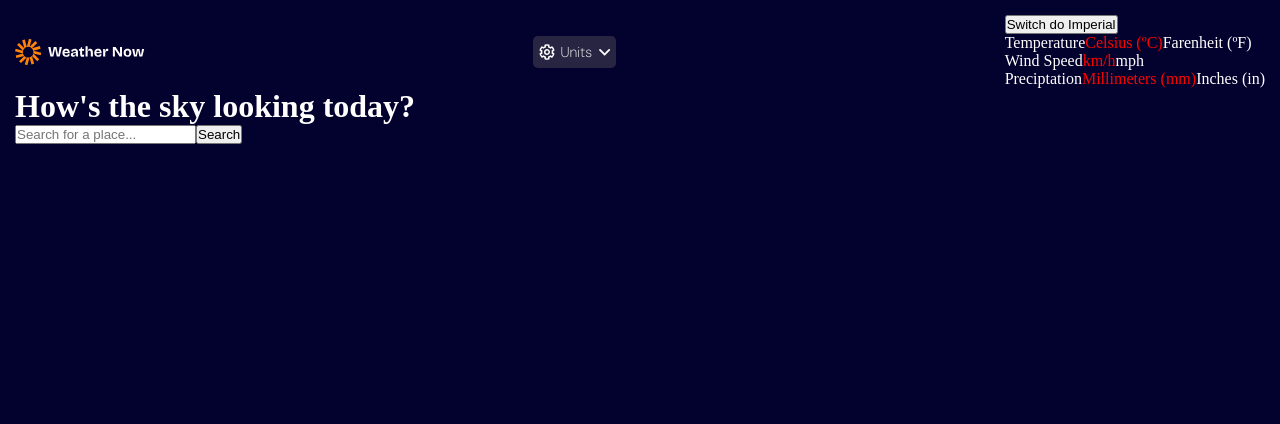
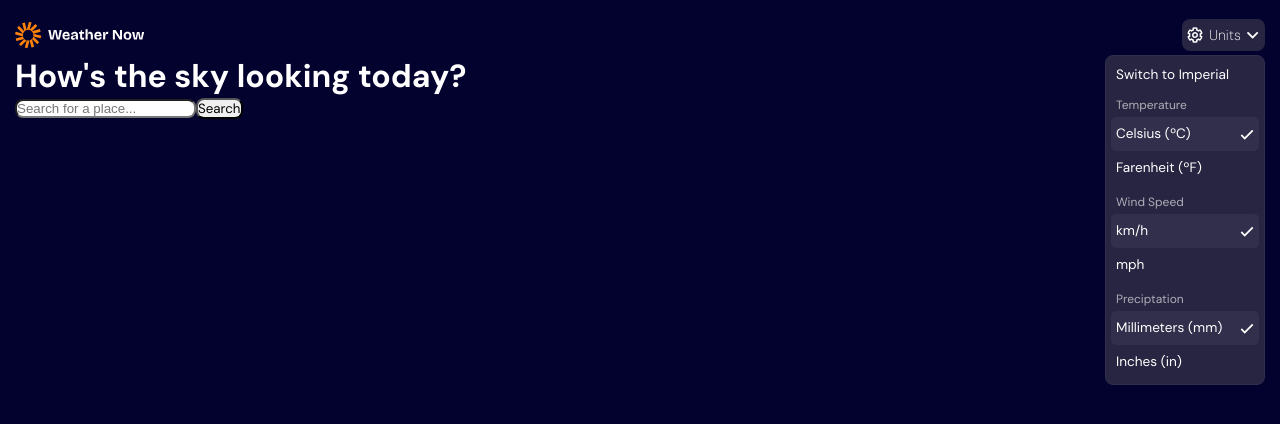
Before and after one commit to andressatomiozzo/weather_app-FrontendMentor, a React (Vite) app: page / in a window 1280 px wide. Both pictures are taken after a click on the button "Units". Shown: the top 424 px of the page. Built offline with nearby package versions, Linux system fonts and the light colour scheme.

Commit message:
estilizei o header

```diff
--- a/src/App.css
+++ b/src/App.css
@@ -5,6 +5,7 @@
   padding: 0;
   text-decoration: none;
   box-sizing: border-box;
+  border-radius: 0.5rem;
 }
 
 :root {
@@ -24,8 +25,14 @@
   --Blue700: hsl(248, 70%, 36%);
 }
 
-body{
+body {
   background-color: var(--Neutral900);
   color: var(--Neutral0);
+  font-family: var(--text);
   padding: 15px;
 }
+
+button {
+  cursor: pointer;
+  font-family: var(--text);
+}
--- a/src/Pages/Header.jsx
+++ b/src/Pages/Header.jsx
@@ -19,23 +19,25 @@ const Header = () => {
       <Logo className={styles.logo}/>
       <button className={styles.button} onClick={() => setBtnActive(!btnActive)}>Units</button>
       {btnActive && (
-        <div>
-          <button onClick={handleClick}>{metricSystem ? "Switch do Imperial" : "Switch do Metric"}</button>
-          <div>
+        <div className={styles.optionsWrapper}>
+          <button onClick={handleClick}>{metricSystem ? "Switch to Imperial" : "Switch to Metric"}</button>
+          <ul>
+            <li className={styles.options}>
               <span className={styles.optionTitle}>Temperature</span>
               <span className={`${styles.option} ${metricSystem ? styles.active : ""}`}>Celsius (ºC)</span>
               <span className={`${styles.option} ${metricSystem ? "" : styles.active}`}>Farenheit (ºF)</span>
-          </div>
-          <div>
+            </li>
+            <li className={styles.options}>
               <span className={styles.optionTitle}>Wind Speed</span>
               <span className={`${styles.option} ${metricSystem ? styles.active : ""}`}>km/h</span>
               <span className={`${styles.option} ${metricSystem ? "" : styles.active}`}>mph</span>
-          </div>
-          <div>
-            <span>Preciptation</span>
+            </li>
+            <li className={styles.options}>
+              <span className={styles.optionTitle}>Preciptation</span>
               <span className={`${styles.option} ${metricSystem ? styles.active : ""}`}>Millimeters (mm)</span>
               <span className={`${styles.option} ${metricSystem ? "" : styles.active}`}>Inches (in)</span>
-          </div>
+            </li>
+          </ul>
         </div>
       )}
     </header>
--- a/src/Pages/Header.module.css
+++ b/src/Pages/Header.module.css
@@ -1,22 +1,21 @@
-.header{
+.header {
   display: flex;
   justify-content: space-between;
   align-items: center;
+  position: relative;
 }
 
-.logo{
+.logo {
   width: 130px;
 }
 
-.button{
+.button {
   width: 5.2rem;
   height: 2rem;
   background-color: var(--Neutral800);
   border: none;
-  border-radius: .3rem;
 
-  font-family: var(--text);
-  font-size: .9rem;
+  font-size: 0.9rem;
   color: var(--Neutral0);
   font-weight: 250;
 
@@ -25,7 +24,7 @@
   justify-content: space-evenly;
 }
 
-.button:before{
+.button:before {
   content: "";
   display: block;
   width: 16px;
@@ -33,7 +32,7 @@
   background: url("../assets/svg/icon-units.svg") no-repeat;
 }
 
-.button:after{
+.button:after {
   content: "";
   display: block;
   width: 13px;
@@ -41,13 +40,57 @@
   background: url("../assets/svg/icon-dropdown.svg") no-repeat;
 }
 
-.optionTitle{
+.optionsWrapper {
+  position: absolute;
+  top: 2.5rem;
+  right: 0px;
+  width: 10rem;
+  padding: 5px;
 
+  display: flex;
+  flex-direction: column;
+
+  background-color: var(--Neutral800);
+  border: 1px solid var(--Neutral700);
 }
 
-.option{
+.optionsWrapper button {
+  background-color: transparent;
+  border: none;
+  text-align: left;
+  color: var(--Neutral0);
+  font-size: 0.85rem;
+  padding: 5px;
+}
 
+.options {
+  display: flex;
+  flex-direction: column;
+  line-height: 1.5rem;
 }
-.active{
-  color: red;
+
+.optionTitle {
+  font-size: 0.75rem;
+  color: var(--Neutral300);
+  padding: 5px 5px 0 5px;
 }
+
+.option {
+  font-size: 0.85rem;
+  padding: 5px;
+  border-radius: 0.3rem;
+  display: flex;
+  align-items: center;
+  justify-content: space-between;
+}
+.active {
+  background-color: var(--Neutral700);
+}
+
+.active::after {
+  content: "";
+  display: block;
+  width: 14px;
+  height: 11px;
+  background: url("../assets/svg/icon-checkmark.svg");
+}
```
Lines whose indentation alone changed are shown as unchanged.
